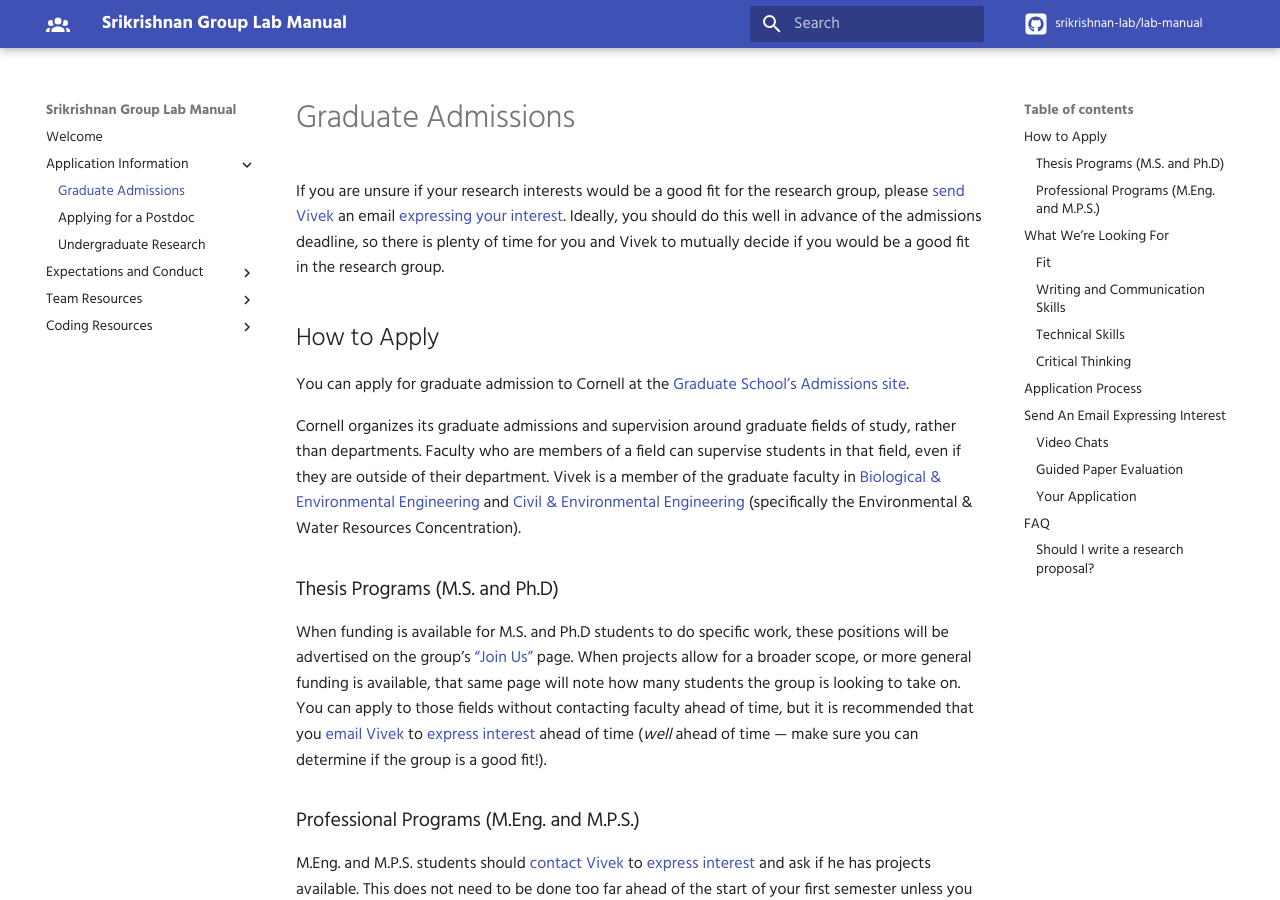
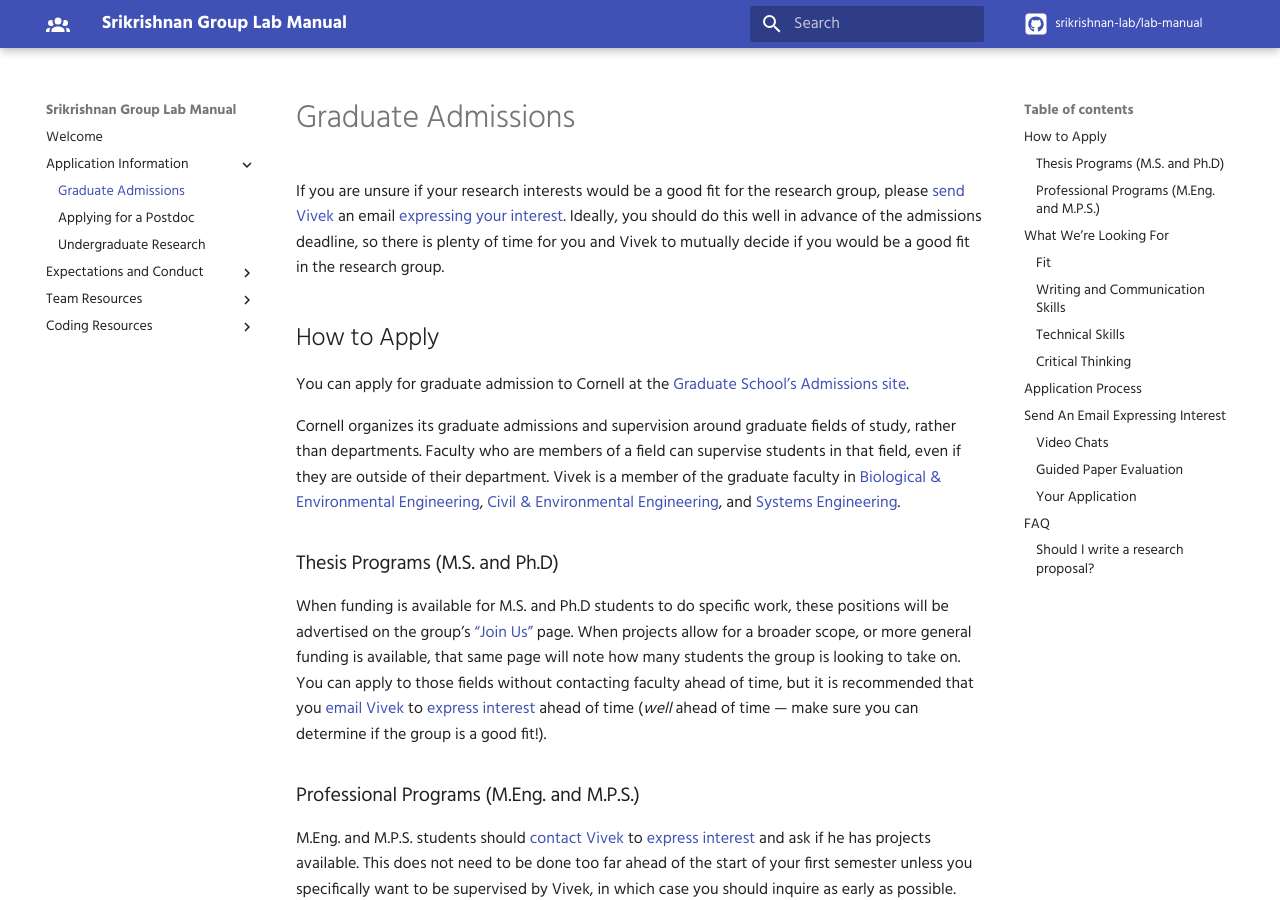
Before and after one commit to srikrishnan-lab/lab-manual, an MkDocs documentation site: the page built from docs/applying/graduate.md, in a window 1280 px wide and 900 px high. Built offline with MkDocs 1.6.1 and Material for MkDocs 9.7.7, drawn with Linux system fonts in a browser that asks for light colours; some web fonts are replaced; comment, search, counter and statistics services are not loaded.

Commit message:
add systems engineering

```diff
--- a/docs/applying/graduate.md
+++ b/docs/applying/graduate.md
@@ -6,7 +6,7 @@
 
 You can apply for graduate admission to Cornell at the [Graduate School's Admissions site](https://gradschool.cornell.edu/admissions/apply/){:target="_blank"}.
 
-Cornell organizes its graduate admissions and supervision around graduate fields of study, rather than departments. Faculty who are members of a field can supervise students in that field, even if they are outside of their department. Vivek is a member of the graduate faculty in [Biological & Environmental Engineering](https://gradschool.cornell.edu/academics/fields-of-study/subject/biological-and-environmental-engineering/biological-and-environmental-engineering-phd-ithaca/){:target="_blank"} and [Civil & Environmental Engineering](https://gradschool.cornell.edu/academics/fields-of-study/field/civil-and-environmental-engineering/){:target="_blank"} (specifically the Environmental & Water Resources Concentration).
+Cornell organizes its graduate admissions and supervision around graduate fields of study, rather than departments. Faculty who are members of a field can supervise students in that field, even if they are outside of their department. Vivek is a member of the graduate faculty in [Biological & Environmental Engineering](https://gradschool.cornell.edu/academics/fields-of-study/subject/biological-and-environmental-engineering/biological-and-environmental-engineering-phd-ithaca/){:target="_blank"}, [Civil & Environmental Engineering](https://gradschool.cornell.edu/academics/fields-of-study/field/civil-and-environmental-engineering/){:target="_blank"}, and [Systems Engineering](https://www.systemseng.cornell.edu/se){:target="_blank"}.
 
 ### Thesis Programs (M.S. and Ph.D)
 
```
